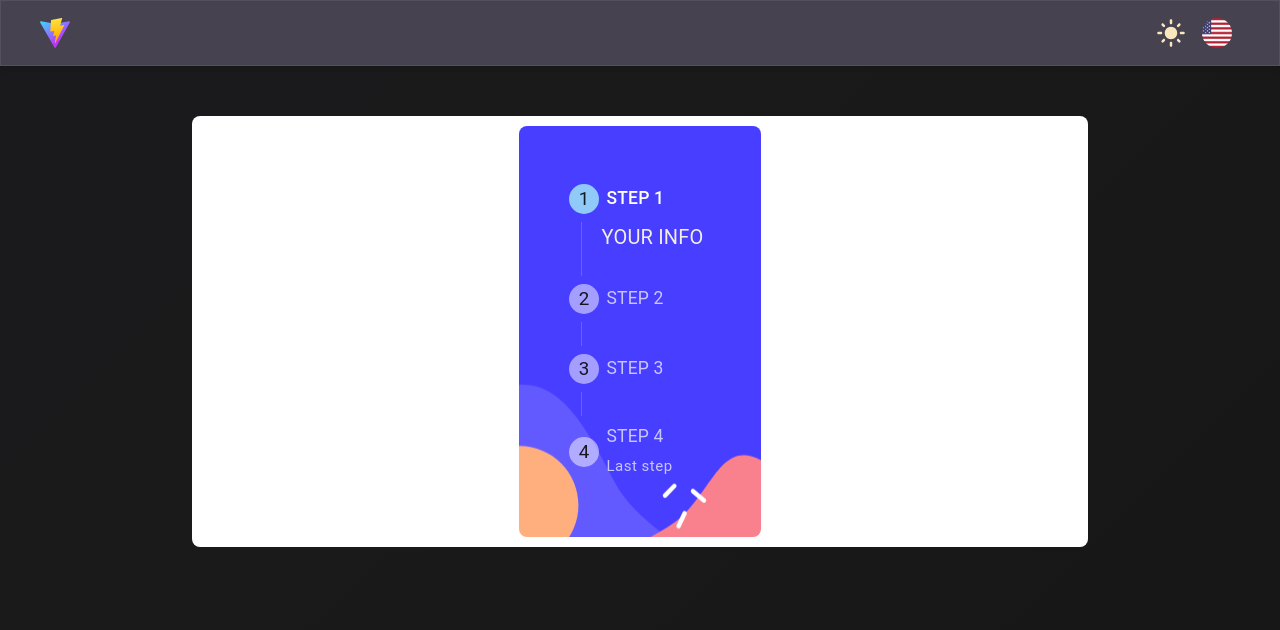
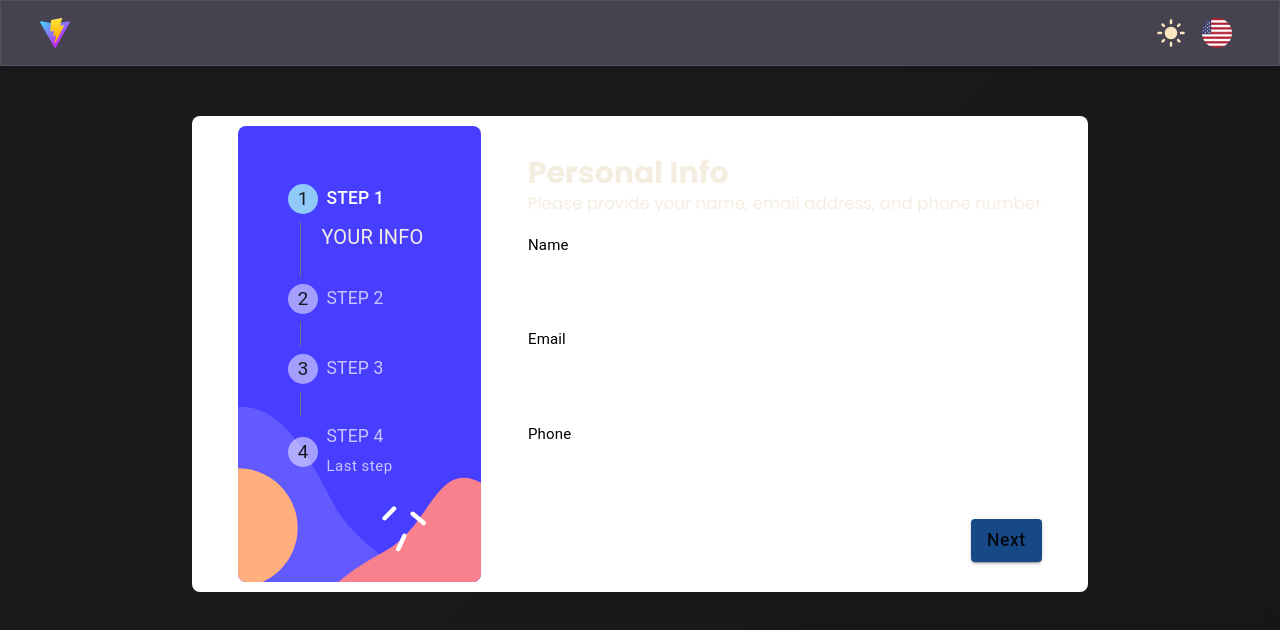
Before and after one commit to ilmandwi24/backup, a React (Vite) app: page / in a window 1280 px wide. Shown: the top 630 px of the page. Built offline with nearby package versions, Linux system fonts and the light colour scheme.

Commit message:
complete all component

```diff
--- a/src/pages/Home/index.jsx
+++ b/src/pages/Home/index.jsx
@@ -6,9 +6,12 @@ import { Skeleton } from '@mui/material';
 
 import { selectLoading } from '@containers/App/selectors';
 
-import AddOns from '@components/Add-Ons';
 import Sidebar from '@components/Sidebar';
 import classes from './style.module.scss';
+import AddOns from '@components/Add-Ons';
+import PersonalInfo from '@components/PersonalInfo';
+import CardSelectPlan from '@components/SelectPlan/CardSelectPlan';
+import CountPayment from '@components/CountPayment';
 
 const Home = ({ loading, intl: { formatMessage } }) => {
   if (loading) {
@@ -22,6 +25,10 @@ const Home = ({ loading, intl: { formatMessage } }) => {
   return (
     <div className={classes.wrapper}>
       <Sidebar />
+      <PersonalInfo />
+      {/* <CardSelectPlan />
+      <AddOns />
+      <CountPayment /> */}
     </div>
   );
 };
--- a/src/pages/SampleSelectPlan/index.jsx
+++ b/src/pages/SampleSelectPlan/index.jsx
@@ -6,7 +6,7 @@ import { Skeleton } from '@mui/material';
 
 import { selectLoading } from '@containers/App/selectors';
 
-import CardSelectPlan from '@components/CardSelectPlan';
+import CardSelectPlan from '@components/SelectPlan/CardSelectPlan';
 import classes from './style.module.scss';
 
 const SampleSelectPlan = ({ loading, intl: { formatMessage } }) => {
```
Also changed, not shown: src/components/SelectPlan/CardSelectPlan.jsx (renamed from src/components/CardSelectPlan.jsx), src/components/SelectPlan/csp.module.scss (renamed from src/components/csp.module.scss).
